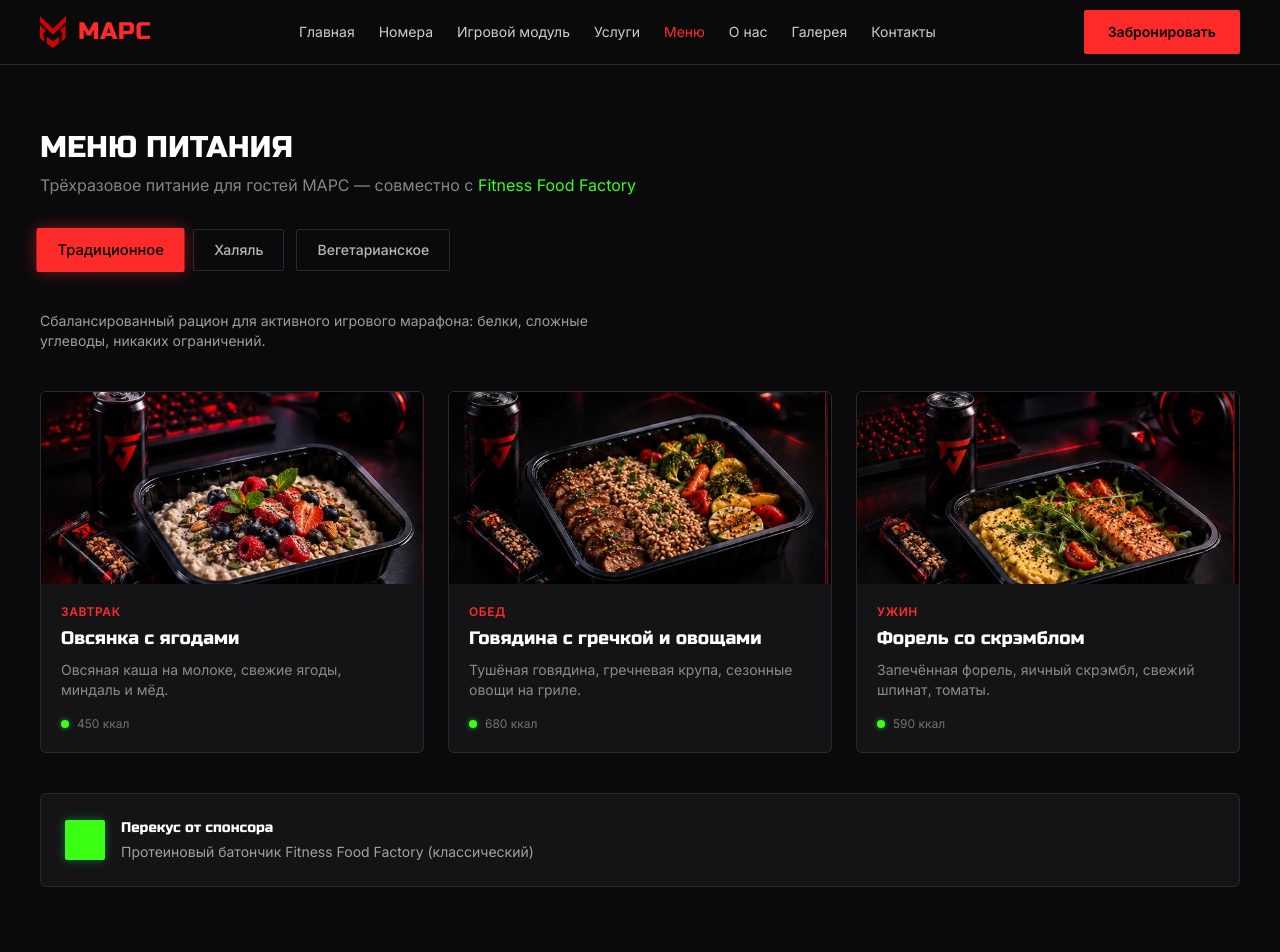
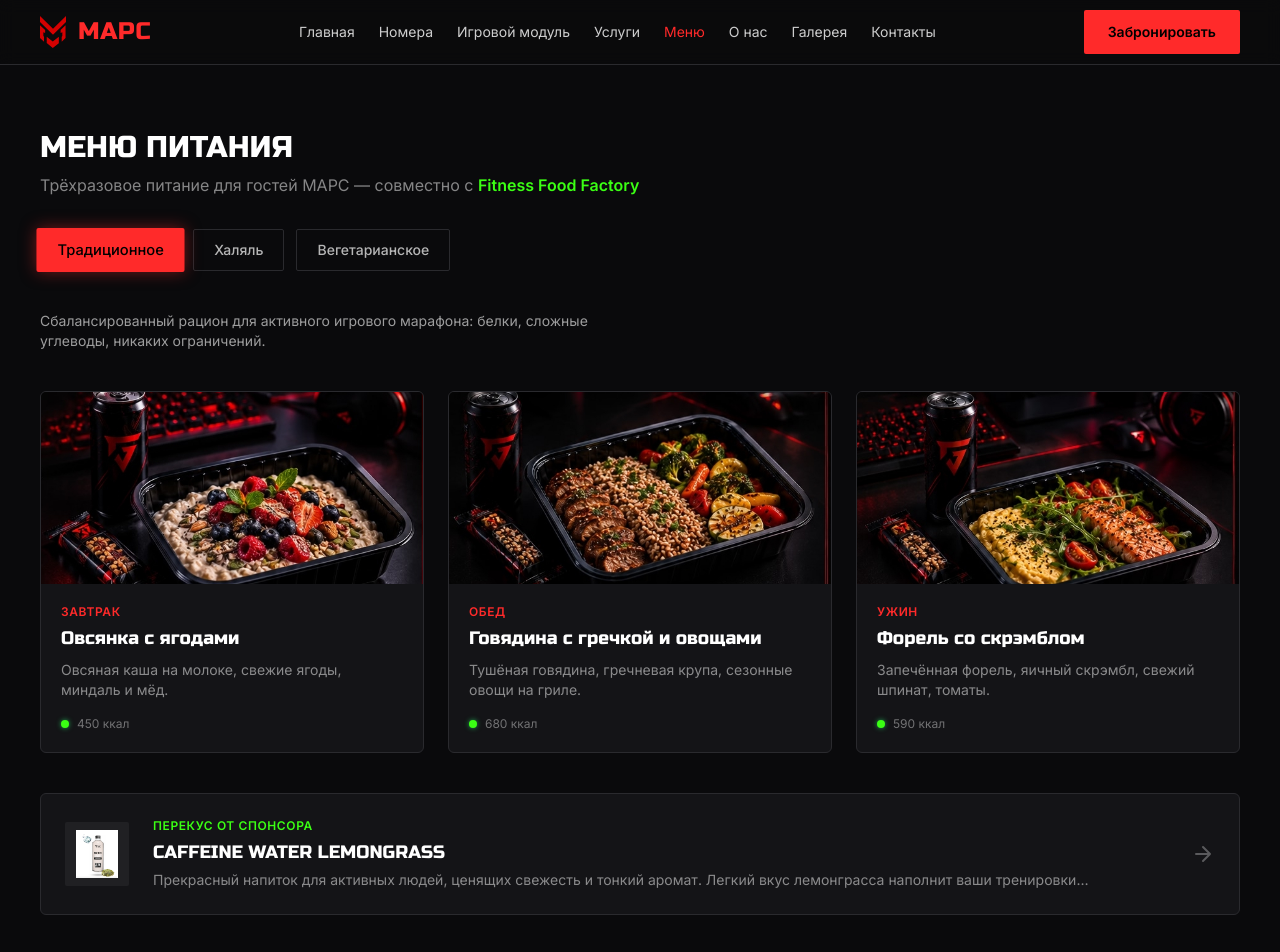
Before and after one commit to nazrOS-softhard/cyberhotel-mars, a React (Vite) app: page /menu in a window 1280 px wide. Shown: the top 952 px of the page. Built offline with nearby package versions, Linux system fonts and the light colour scheme.

Commit message:
Update Menu.tsx

```diff
--- a/src/pages/Menu.tsx
+++ b/src/pages/Menu.tsx
@@ -1,5 +1,5 @@
 import { useState, useEffect } from 'react';
-import { dailyMenus, dietDescriptions, dietLabels, DietType, Dish } from '../data/menu';
+import { dailyMenus, dietDescriptions, dietLabels, DietType, Dish, sponsorProducts } from '../data/menu';
 
 const mealLabels = {
   breakfast: 'Завтрак',
@@ -7,22 +7,21 @@ const mealLabels = {
   dinner: 'Ужин',
 } as const;
 
-// Обновленная привязка картинок
 const imageMap: Record<DietType, Record<string, string>> = {
   traditional: {
-    breakfast: '/rac_1.jpg', // Овсянка
-    lunch: '/rac_5.jpg',     // Говядина с рисом/гречкой (плов)
-    dinner: '/rac_4.jpg',    // Форель со скрэмблом
+    breakfast: '/rac_1.jpg',
+    lunch: '/rac_5.jpg',
+    dinner: '/rac_4.jpg',
   },
   halal: {
-    breakfast: '/rac_3.jpg', // Паста
-    lunch: '/rac_5.jpg',     // Плов
-    dinner: '/rac_6.jpg',    // Курица с овощами
+    breakfast: '/rac_3.jpg',
+    lunch: '/rac_5.jpg',
+    dinner: '/rac_6.jpg',
   },
   vegetarian: {
-    breakfast: '/rac_1.jpg', // Овсянка
-    lunch: '/rac_2.jpg',     // Салат с нутом
-    dinner: '/rac_2.jpg',    // Салат с нутом
+    breakfast: '/rac_1.jpg',
+    lunch: '/rac_2.jpg',
+    dinner: '/rac_2.jpg',
   },
 };
 
@@ -31,22 +30,27 @@ export default function Menu() {
   const [selectedDish, setSelectedDish] = useState<Dish | null>(null);
   const [selectedMealLabel, setSelectedMealLabel] = useState<string>('');
   const [selectedImage, setSelectedImage] = useState<string>('');
+  const [showSponsor, setShowSponsor] = useState(false);
 
   const menu = dailyMenus[diet];
+  const sponsor = sponsorProducts[diet];
   const meals = ['breakfast', 'lunch', 'dinner'] as const;
 
   useEffect(() => {
-    if (selectedDish) {
+    if (selectedDish || showSponsor) {
       document.body.style.overflow = 'hidden';
     } else {
       document.body.style.overflow = 'unset';
     }
     return () => { document.body.style.overflow = 'unset'; };
-  }, [selectedDish]);
+  }, [selectedDish, showSponsor]);
 
   useEffect(() => {
     const handleKeyDown = (e: KeyboardEvent) => {
-      if (e.key === 'Escape') setSelectedDish(null);
+      if (e.key === 'Escape') {
+        setSelectedDish(null);
+        setShowSponsor(false);
+      }
     };
     window.addEventListener('keydown', handleKeyDown);
     return () => window.removeEventListener('keydown', handleKeyDown);
@@ -63,7 +67,7 @@ export default function Menu() {
       <h1 className="text-3xl font-display mb-2">МЕНЮ ПИТАНИЯ</h1>
       <p className="text-white/50 mb-8">
         Трёхразовое питание для гостей МАРС — совместно с{' '}
-        <span className="text-fff-green">Fitness Food Factory</span>
+        <span className="text-fff-green font-semibold">Fitness Food Factory</span>
       </p>
 
       <div className="flex flex-wrap gap-3 mb-10">
@@ -86,7 +90,7 @@ export default function Menu() {
         {dietDescriptions[diet]}
       </p>
 
-      <div className="grid md:grid-cols-3 gap-6">
+      <div className="grid md:grid-cols-3 gap-6 mb-10">
         {meals.map((m) => {
           const dish = menu[m];
           const imageSrc = imageMap[diet][m];
@@ -98,16 +102,9 @@ export default function Menu() {
               className="card-mars overflow-hidden flex flex-col group cursor-pointer transition-all duration-300 hover:-translate-y-2 hover:shadow-[0_10px_30px_rgba(220,38,38,0.2)] border border-transparent hover:border-mars-red/50 bg-[#111]"
             >
               <div className="w-full h-48 bg-mars-line overflow-hidden relative">
-                <img
-                  src={imageSrc}
-                  alt={dish.name}
-                  className="w-full h-full object-cover transition-transform duration-500 group-hover:scale-110"
-                  loading="lazy"
-                />
+                <img src={imageSrc} alt={dish.name} className="w-full h-full object-cover transition-transform duration-500 group-hover:scale-110" loading="lazy" />
                 <div className="absolute inset-0 bg-black/40 opacity-0 group-hover:opacity-100 transition-opacity duration-300 flex items-center justify-center backdrop-blur-sm">
-                  <span className="text-white font-display text-sm border border-white/30 px-4 py-2 rounded-sm bg-black/50">
-                    Подробнее
-                  </span>
+                  <span className="text-white font-display text-sm border border-white/30 px-4 py-2 rounded-sm bg-black/50">Подробнее</span>
                 </div>
               </div>
               <div className="p-5 flex flex-col flex-grow">
@@ -124,68 +121,86 @@ export default function Menu() {
         })}
       </div>
 
-      <div className="mt-10 card-mars p-6 flex items-center gap-4 border border-mars-line bg-[#111]">
-        <div className="w-10 h-10 rounded-sm bg-fff-green shrink-0 shadow-[0_0_10px_rgba(34,197,94,0.5)]" />
-        <div>
-          <div className="font-display text-sm mb-1 text-white">Перекус от спонсора</div>
-          <div className="text-white/60 text-sm">{menu.snackBar}</div>
+      <div
+        onClick={() => setShowSponsor(true)}
+        className="card-mars p-6 flex items-center gap-6 border border-mars-line bg-[#111] cursor-pointer group hover:border-fff-green/50 hover:shadow-[0_0_20px_rgba(34,197,94,0.15)] transition-all duration-300"
+      >
+        <div className="w-16 h-16 rounded-sm bg-white/5 flex items-center justify-center p-2 shrink-0 group-hover:scale-110 transition-transform duration-300">
+          <img src={sponsor.image} alt={sponsor.name} className="w-full h-full object-contain" />
+        </div>
+        <div className="flex-grow">
+          <div className="text-xs text-fff-green font-semibold uppercase tracking-wider mb-1">Перекус от спонсора</div>
+          <div className="font-display text-lg text-white mb-1 group-hover:text-fff-green transition-colors">{sponsor.name}</div>
+          <div className="text-white/50 text-sm line-clamp-1">{sponsor.description}</div>
+        </div>
+        <div className="text-white/30 group-hover:text-white/70 transition-colors hidden md:block">
+          <svg width="24" height="24" viewBox="0 0 24 24" fill="none" stroke="currentColor" strokeWidth="2" strokeLinecap="round" strokeLinejoin="round"><path d="M5 12h14M12 5l7 7-7 7"/></svg>
         </div>
       </div>
 
+      {/* ПОПАП ЕДЫ */}
       {selectedDish && (
-        <div
-          className="fixed inset-0 z-50 flex items-center justify-center p-4 bg-black/80 backdrop-blur-md animate-[fadeIn_0.3s_ease-out]"
-          onClick={() => setSelectedDish(null)}
-        >
-          <div
-            onClick={(e) => e.stopPropagation()}
-            className="bg-[#111] border border-mars-line rounded-lg w-full max-w-3xl overflow-hidden shadow-[0_0_50px_rgba(220,38,38,0.3)] flex flex-col md:flex-row relative animate-[zoomIn_0.3s_ease-out]"
-          >
-            <button
-              onClick={() => setSelectedDish(null)}
-              className="absolute top-4 right-4 z-10 w-8 h-8 flex items-center justify-center bg-black/60 border border-white/20 rounded-full text-white/70 hover:text-white hover:border-mars-red hover:bg-mars-red transition-all"
-            >
-              ✕
-            </button>
-
+        <div className="fixed inset-0 z-50 flex items-center justify-center p-4 bg-black/80 backdrop-blur-md animate-[fadeIn_0.3s_ease-out]" onClick={() => setSelectedDish(null)}>
+          <div onClick={(e) => e.stopPropagation()} className="bg-[#111] border border-mars-line rounded-lg w-full max-w-3xl overflow-hidden shadow-[0_0_50px_rgba(220,38,38,0.3)] flex flex-col md:flex-row relative animate-[zoomIn_0.3s_ease-out]">
+            <button onClick={() => setSelectedDish(null)} className="absolute top-4 right-4 z-10 w-8 h-8 flex items-center justify-center bg-black/60 border border-white/20 rounded-full text-white/70 hover:text-white hover:border-mars-red hover:bg-mars-red transition-all">✕</button>
             <div className="w-full md:w-1/2 h-64 md:h-auto relative">
               <img src={selectedImage} alt={selectedDish.name} className="w-full h-full object-cover" />
               <div className="absolute inset-0 bg-gradient-to-t from-[#111] to-transparent md:bg-gradient-to-r" />
             </div>
-
             <div className="p-6 md:p-8 w-full md:w-1/2 flex flex-col relative z-10">
               <div className="text-xs text-mars-red uppercase mb-2 font-semibold tracking-wider">{selectedMealLabel}</div>
               <h2 className="font-display text-2xl text-white mb-3">{selectedDish.name}</h2>
               <p className="text-white/60 text-sm mb-6">{selectedDish.description}</p>
-
               <div className="grid grid-cols-4 gap-2 mb-6">
-                <div className="bg-black/50 border border-mars-line rounded p-2 text-center">
-                  <div className="text-white font-bold">{selectedDish.kcal}</div>
-                  <div className="text-white/40 text-[10px] uppercase">Ккал</div>
-                </div>
-                <div className="bg-black/50 border border-mars-line rounded p-2 text-center">
-                  <div className="text-fff-green font-bold">{selectedDish.protein || '-'}г</div>
-                  <div className="text-white/40 text-[10px] uppercase">Белки</div>
-                </div>
-                <div className="bg-black/50 border border-mars-line rounded p-2 text-center">
-                  <div className="text-yellow-500 font-bold">{selectedDish.fat || '-'}г</div>
-                  <div className="text-white/40 text-[10px] uppercase">Жиры</div>
-                </div>
-                <div className="bg-black/50 border border-mars-line rounded p-2 text-center">
-                  <div className="text-blue-400 font-bold">{selectedDish.carbs || '-'}г</div>
-                  <div className="text-white/40 text-[10px] uppercase">Углеводы</div>
-                </div>
+                <div className="bg-black/50 border border-mars-line rounded p-2 text-center"><div className="text-white font-bold">{selectedDish.kcal}</div><div className="text-white/40 text-[10px] uppercase">Ккал</div></div>
+                <div className="bg-black/50 border border-mars-line rounded p-2 text-center"><div className="text-fff-green font-bold">{selectedDish.protein || '-'}г</div><div className="text-white/40 text-[10px] uppercase">Белки</div></div>
+                <div className="bg-black/50 border border-mars-line rounded p-2 text-center"><div className="text-yellow-500 font-bold">{selectedDish.fat || '-'}г</div><div className="text-white/40 text-[10px] uppercase">Жиры</div></div>
+                <div className="bg-black/50 border border-mars-line rounded p-2 text-center"><div className="text-blue-400 font-bold">{selectedDish.carbs || '-'}г</div><div className="text-white/40 text-[10px] uppercase">Углеводы</div></div>
               </div>
-
               <div>
                 <h4 className="text-white/80 text-xs uppercase tracking-wider mb-2 font-semibold">Состав:</h4>
                 <ul className="flex flex-wrap gap-2">
                   {selectedDish.ingredients?.map((ing, idx) => (
-                    <li key={idx} className="text-xs text-white/60 bg-mars-line/30 px-2 py-1 rounded-sm border border-mars-line/50">
-                      {ing}
+                    <li key={idx} className="text-xs text-white/60 bg-mars-line/30 px-2 py-1 rounded-sm border border-mars-line/50">{ing}</li>
+                  ))}
+                </ul>
+              </div>
+            </div>
+          </div>
+        </div>
+      )}
+
+      {/* ПОПАП СПОНСОРА */}
+      {showSponsor && (
+        <div className="fixed inset-0 z-50 flex items-center justify-center p-4 bg-black/80 backdrop-blur-md animate-[fadeIn_0.3s_ease-out]" onClick={() => setShowSponsor(false)}>
+          <div onClick={(e) => e.stopPropagation()} className="bg-[#111] border border-mars-line rounded-lg w-full max-w-4xl overflow-hidden shadow-[0_0_50px_rgba(34,197,94,0.2)] flex flex-col md:flex-row relative animate-[zoomIn_0.3s_ease-out]">
+            <button onClick={() => setShowSponsor(false)} className="absolute top-4 right-4 z-10 w-8 h-8 flex items-center justify-center bg-black/60 border border-white/20 rounded-full text-white/70 hover:text-white hover:border-fff-green hover:bg-fff-green hover:text-black transition-all">✕</button>
+
+            <div className="w-full md:w-1/2 bg-white/5 p-8 flex items-center justify-center relative">
+              <img src={sponsor.image} alt={sponsor.name} className="max-h-[400px] w-auto object-contain drop-shadow-2xl" />
+            </div>
+
+            <div className="p-6 md:p-8 w-full md:w-1/2 flex flex-col relative z-10">
+              <div className="text-xs text-fff-green uppercase mb-2 font-semibold tracking-wider">Fitness Food Factory</div>
+              <h2 className="font-display text-3xl text-white mb-4">{sponsor.name}</h2>
+              <p className="text-white/60 text-sm mb-6 leading-relaxed">{sponsor.description}</p>
+
+              <div className="mb-6">
+                <h4 className="text-white/80 text-xs uppercase tracking-wider mb-3 font-semibold">Преимущества:</h4>
+                <ul className="space-y-2">
+                  {sponsor.features.map((feature, idx) => (
+                    <li key={idx} className="flex items-center gap-2 text-sm text-white/70">
+                      <span className="text-fff-green">✓</span> {feature}
                     </li>
                   ))}
                 </ul>
+              </div>
+
+              <div className="bg-black/40 border border-mars-line rounded-lg p-4">
+                <div className="text-xs text-white/40 uppercase tracking-wider mb-1">Пищевая ценность:</div>
+                <div className="text-white/80 text-sm mb-3">{sponsor.nutrition}</div>
+                <div className="text-xs text-white/40 uppercase tracking-wider mb-1">Форма выпуска:</div>
+                <div className="text-white/80 text-sm">{sponsor.volume}</div>
               </div>
             </div>
           </div>
```
